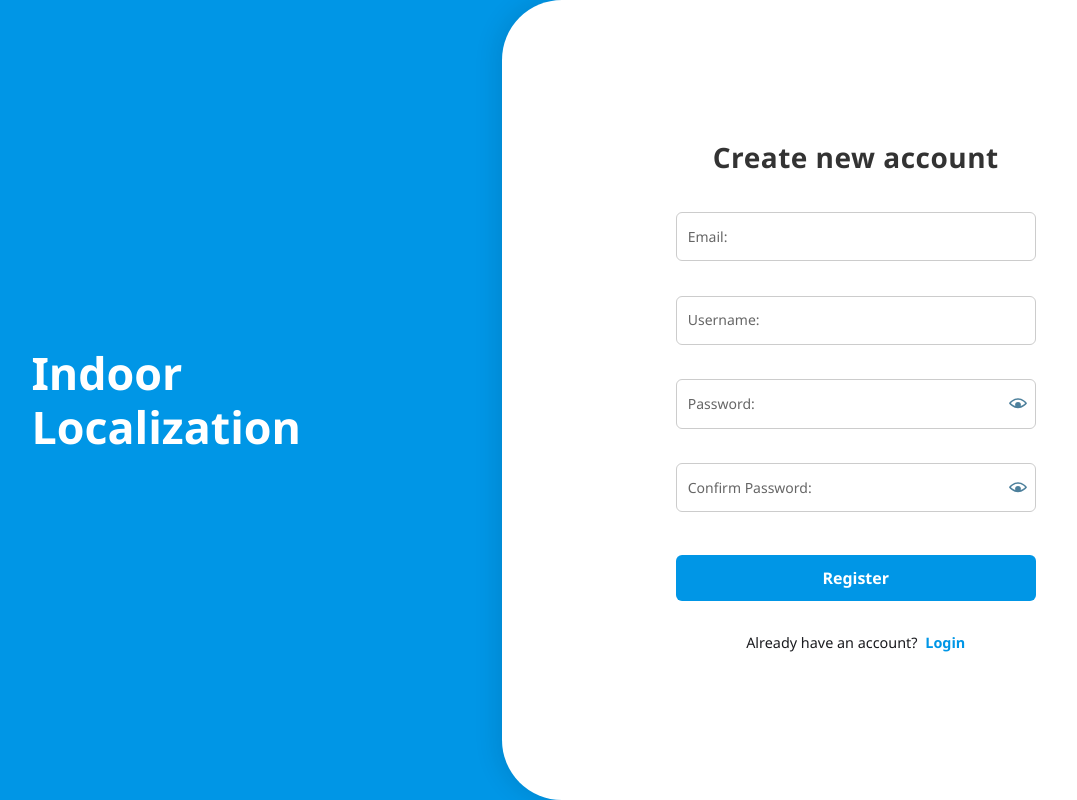
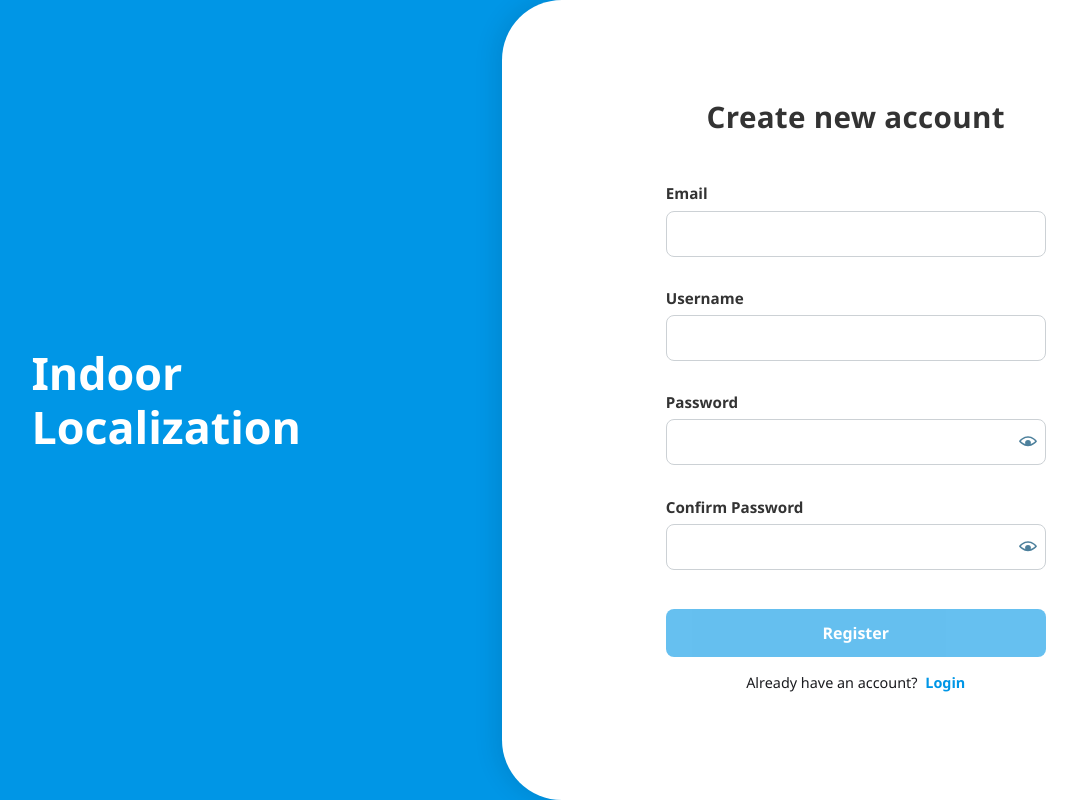
Before and after one commit to HrvojeCutvaric/indoor-localization-web, an Angular app: page /register in a window 1280 px wide. Shown: the whole page, without its empty margins (71-1148 px from the left). Built offline with nearby package versions, Linux system fonts and the light colour scheme.

Commit message:
SCRUM-87 Implemented password mask toggle and input validation. Adjusted input fields

```diff
--- a/src/app/features/auth/registration/registration.html
+++ b/src/app/features/auth/registration/registration.html
@@ -7,44 +7,89 @@
         <div class="form-container">
             <h2>Create new account</h2>
 
-            <form>
+            <form [formGroup]="form" (ngSubmit)="submit()">
                 <!-- Email -->
-                <div class="floating-group">
-                    <input id="email" type="email" placeholder=" " autocomplete="email" />
-                    <label for="email">Email:</label>
+                <div class="form-field" [ngClass]="{'has-error': (f.email.touched || submitted) && f.email.invalid}">
+                    <label for="email">Email</label>
+                    <input id="email" type="email" formControlName="email" autocomplete="email" />
+                    <div class="assist-row">
+                        @if ((f.email.touched || submitted) && f.email.errors) {
+                        @if (f.email.errors['required']) { <span class="error-text">Email is required.</span> }
+                        @if (f.email.errors['email']) { <span class="error-text">Enter a valid email.</span> }
+                        }
+                    </div>
                 </div>
 
                 <!-- Username -->
-                <div class="floating-group">
-                    <input id="username" type="text" placeholder=" " autocomplete="username" />
-                    <label for="username">Username:</label>
+                <div class="form-field"
+                    [ngClass]="{'has-error': (f.username.touched || submitted) && f.username.invalid}">
+                    <label for="username">Username</label>
+                    <input id="username" type="text" formControlName="username" autocomplete="username" />
+                    <div class="assist-row">
+                        @if ((f.username.touched || submitted) && f.username.errors) {
+                        @if (f.username.errors['required']) { <span class="error-text">Username is required.</span> }
+                        @if (f.username.errors['minlength']) { <span class="error-text">Min 3 characters.</span> }
+                        @if (f.username.errors['maxlength']) { <span class="error-text">Max 24 characters.</span> }
+                        }
+                    </div>
                 </div>
 
                 <!-- Password -->
-                <div class="floating-group has-toggle">
-                    <input id="password" type="password" placeholder=" " autocomplete="new-password" />
-                    <label for="password">Password:</label>
-                    <button class="toggle" type="button" aria-label="Show password">
+                <div class="form-field"
+                    [ngClass]="{'has-error': (f.password.touched || submitted) && f.password.invalid}">
+                    <label for="password">Password</label>
+                    <div class="input-with-toggle">
+                        <input id="password" [type]="showPassword ? 'text' : 'password'" formControlName="password"
+                            autocomplete="new-password" />
+                        <button class="toggle" type="button" (click)="togglePassword()"
+                            [attr.aria-label]="showPassword ? 'Hide password' : 'Show password'">
                             <svg viewBox="0 0 24 24" aria-hidden="true">
                                 <path
-                                d="M12 5c5.5 0 9.7 4.2 10.8 6-1.1 1.8-5.3 6-10.8 6S2.3 12.8 1.2 11C2.3 9.2 6.5 5 12 5zm0 2C8 7 4.8 9.6 3.5 11 4.8 12.4 8 15 12 15s7.2-2.6 8.5-4C19.2 9.6 16 7 12 7zm0 2.5a3.5 3.5 0 1 1 0 7 3.5 3.5 0 0 1 0-7z" />
+                                    [attr.d]="showPassword
+                    ? 'M12 9a3 3 0 0 1 3 3 3 3 0 0 1-3 3 3 3 0 0 1-3-3 3 3 0 0 1 3-3m0-4c5.5 0 9.7 4.2 10.8 6-1.1 1.8-5.3 6-10.8 6S2.3 12.8 1.2 11C2.3 9.2 6.5 5 12 5m0 10a5 5 0 1 0 0-10 5 5 0 0 0 0 10z'
+                    : 'M12 5c5.5 0 9.7 4.2 10.8 6-1.1 1.8-5.3 6-10.8 6S2.3 12.8 1.2 11C2.3 9.2 6.5 5 12 5zm0 2C8 7 4.8 9.6 3.5 11 4.8 12.4 8 15 12 15s7.2-2.6 8.5-4C19.2 9.6 16 7 12 7zm0 2.5a3.5 3.5 0 1 1 0 7 3.5 3.5 0 0 1 0-7z'" />
                             </svg>
                         </button>
                     </div>
+                    <div class="assist-row">
+                        @if ((f.password.touched || submitted) && f.password.errors) {
+                        @if (f.password.errors['required']) { <span class="error-text">Password is required.</span> }
+                        @if (f.password.errors['pattern']) { <span class="error-text">Min 8 chars, include a letter and
+                            a number.</span> }
+                        }
+                    </div>
+                </div>
 
                 <!-- Confirm Password -->
-                <div class="floating-group has-toggle">
-                    <input id="confirmPassword" type="password" placeholder=" " autocomplete="new-password" />
-                    <label for="confirmPassword">Confirm Password:</label>
-                    <button class="toggle" type="button" aria-label="Show password">
+                <div class="form-field" [ngClass]="{'has-error':
+          ((f.confirmPassword.touched || submitted) && f.confirmPassword.invalid) ||
+          (submitted && form.errors?.['passwordMismatch'])}">
+                    <label for="confirmPassword">Confirm Password</label>
+                    <div class="input-with-toggle">
+                        <input id="confirmPassword" [type]="showConfirmPassword ? 'text' : 'password'"
+                            formControlName="confirmPassword" autocomplete="new-password" />
+                        <button class="toggle" type="button" (click)="toggleConfirmPassword()"
+                            [attr.aria-label]="showConfirmPassword ? 'Hide password' : 'Show password'">
                             <svg viewBox="0 0 24 24" aria-hidden="true">
                                 <path
-                                d="M12 5c5.5 0 9.7 4.2 10.8 6-1.1 1.8-5.3 6-10.8 6S2.3 12.8 1.2 11C2.3 9.2 6.5 5 12 5zm0 2C8 7 4.8 9.6 3.5 11 4.8 12.4 8 15 12 15s7.2-2.6 8.5-4C19.2 9.6 16 7 12 7zm0 2.5a3.5 3.5 0 1 1 0 7 3.5 3.5 0 0 1 0-7z" />
+                                    [attr.d]="showConfirmPassword
+                    ? 'M12 9a3 3 0 0 1 3 3 3 3 0 0 1-3 3 3 3 0 0 1-3-3 3 3 0 0 1 3-3m0-4c5.5 0 9.7 4.2 10.8 6-1.1 1.8-5.3 6-10.8 6S2.3 12.8 1.2 11C2.3 9.2 6.5 5 12 5m0 10a5 5 0 1 0 0-10 5 5 0 0 0 0 10z'
+                    : 'M12 5c5.5 0 9.7 4.2 10.8 6-1.1 1.8-5.3 6-10.8 6S2.3 12.8 1.2 11C2.3 9.2 6.5 5 12 5zm0 2C8 7 4.8 9.6 3.5 11 4.8 12.4 8 15 12 15s7.2-2.6 8.5-4C19.2 9.6 16 7 12 7zm0 2.5a3.5 3.5 0 1 1 0 7 3.5 3.5 0 0 1 0-7z'" />
                             </svg>
                         </button>
                     </div>
+                    <div class="assist-row">
+                        @if ((f.confirmPassword.touched || submitted) && f.confirmPassword.errors?.['required']) {
+                        <span class="error-text">Please confirm your password.</span>
+                        }
+                        @if ((submitted || (f.confirmPassword.touched && f.password.touched)) &&
+                        form.errors?.['passwordMismatch']) {
+                        <span class="error-text">Passwords do not match.</span>
+                        }
+                    </div>
+                </div>
 
-                <button class="register-btn" type="submit">Register</button>
+                <button class="register-btn" type="submit" [disabled]="form.invalid">Register</button>
 
                 <p class="login-text">
                     Already have an account? <a class="login-link" href="#">Login</a>
--- a/src/app/features/auth/registration/registration.scss
+++ b/src/app/features/auth/registration/registration.scss
@@ -2,8 +2,9 @@
     display: flex;
     min-height: 100vh;
     font-family: 'Segoe UI', Roboto, sans-serif;
-    background: #0096e6; // contrast behind white panel
+    background: #0096e6;
 
+    /* Left: solid blue */
     .left-panel {
         flex: 1;
         background: #0096e6;
@@ -12,7 +13,6 @@
         align-items: center;
         justify-content: flex-start;
         padding-left: 8%;
-        text-align: left;
 
         h1 {
             font-size: 2.8rem;
@@ -22,6 +22,7 @@
         }
     }
 
+    /* Right: white card with rounded left edge */
     .right-panel {
         flex: 1.5;
         display: flex;
@@ -34,76 +35,58 @@
 
         .form-container {
             width: 100%;
-            max-width: 360px;
+            max-width: 380px;
 
             h2 {
                 text-align: center;
                 font-weight: 700;
                 color: #333;
-                font-size: 1.75rem; //larger title
-                margin-bottom: 2.8rem; //more space below the heading
-                letter-spacing: 0.5px; //subtle refinement
-            }
-
-            form {
-                display: flex;
-                flex-direction: column;
-                gap: 1rem;
+                font-size: 1.85rem;
+                margin-bottom: 3.5rem;
+                letter-spacing: .3px;
             }
         }
     }
 
-    /* ---------- Floating label inputs ---------- */
-    .floating-group {
-        position: relative;
-        display: block;
-        margin-bottom: 1.15rem; //more space between fields
+    .form-field {
+        margin-bottom: 0.6rem;
+
+        label {
+            display: block;
+            font-size: 0.95rem;
+            font-weight: 600;
+            color: #333;
+            margin-bottom: 0.45rem;
+        }
 
         input {
             width: 100%;
-            padding: 0.85rem 0.9rem;
-            border: 1.5px solid #ccc;
-            border-radius: 6px;
+            padding: 0.75rem 0.9rem;
+            border: 1.5px solid #ccd1d5;
+            border-radius: 8px;
             font-size: 0.95rem;
             outline: none;
-            background: #fff;
-            transition: border-color 0.15s ease;
+            transition: border-color 0.15s ease, box-shadow 0.15s ease;
 
             &:focus {
                 border-color: #0096e6;
-            }
-
-            /* Float the label when focused or has value */
-            &:focus+label,
-            &:not(:placeholder-shown)+label {
-                top: -0.15rem; //lower float position
-                font-size: 0.8rem; //slightly bigger, better readability
-                color: #0096e6;
-                background: #fff;
-                padding: 0 0.25rem;
+                box-shadow: 0 0 0 3px rgba(0, 150, 230, 0.12);
             }
         }
 
-        label {
-            position: absolute;
-            left: 0.75rem;
-            top: 50%;
-            transform: translateY(-50%);
-            color: #666;
-            pointer-events: none;
-            transition: all 0.15s ease;
-        }
+        /* Password fields with eye icon */
+        .input-with-toggle {
+            position: relative;
 
-        /* Version with eye button inside */
-        &.has-toggle {
             input {
                 padding-right: 2.6rem;
+                /* room for the eye button */
             }
 
             .toggle {
                 position: absolute;
+                right: 0.5rem;
                 top: 50%;
-                right: 0.5rem;
                 transform: translateY(-50%);
                 border: 0;
                 background: none;
@@ -118,7 +101,7 @@
                     height: 20px;
                     fill: #2f6b8b;
                     opacity: 0.85;
-                    transition: opacity 0.15s ease;
+                    transition: opacity .15s ease;
                 }
 
                 &:hover svg {
@@ -126,16 +109,41 @@
                 }
             }
         }
+
+        /* Reserve space under each input so layout doesn't jump */
+        .assist-row {
+            min-height: 1rem;
+            margin-top: 0.35rem;
+            padding-left: 0.1rem;
+            display: flex;
+            align-items: center;
+        }
+
+        &.has-error {
+            input {
+                border-color: #e74c3c;
+            }
+
+            label {
+                color: #c0392b;
+            }
+        }
     }
 
-    /* Buttons / links */
+    .error-text {
+        font-size: 0.8rem;
+        color: #c0392b;
+    }
+
+    /* Button & links */
     .register-btn {
+        width: 100%;
         background: #0096e6;
         color: #fff;
         border: 0;
-        padding: 0.75rem;
-        border-radius: 6px;
-        font-weight: 600;
+        padding: 0.8rem;
+        border-radius: 8px;
+        font-weight: 700;
         font-size: 1rem;
         cursor: pointer;
         margin-top: 0.5rem;
@@ -143,6 +151,11 @@
 
         &:hover {
             background: #007ac1;
+        }
+
+        &:disabled {
+            opacity: 0.6;
+            cursor: not-allowed;
         }
     }
 
@@ -153,7 +166,7 @@
 
         .login-link {
             color: #0096e6;
-            font-weight: 600;
+            font-weight: 700;
             text-decoration: none;
             margin-left: 4px;
 
@@ -163,7 +176,7 @@
         }
     }
 
-    /* ---------- Responsivnes ---------- */
+    /* ---------- Responsive ---------- */
     @media (max-width: 900px) {
         flex-direction: column;
         background: #fff;
--- a/src/app/features/auth/registration/registration.ts
+++ b/src/app/features/auth/registration/registration.ts
@@ -1,12 +1,64 @@
-import { Component } from '@angular/core';
+import { Component, inject } from '@angular/core';
+import {
+  ReactiveFormsModule,
+  FormBuilder,
+  Validators,
+  AbstractControl,
+  ValidationErrors,
+} from '@angular/forms';
+import { NgClass } from '@angular/common';
+
+function passwordMatch(group: AbstractControl): ValidationErrors | null {
+  const a = group.get('password')?.value;
+  const b = group.get('confirmPassword')?.value;
+  return a && b && a !== b ? { passwordMismatch: true } : null;
+}
 
 @Component({
   selector: 'app-registration',
   standalone: true,
-  imports: [],
+  imports: [ReactiveFormsModule, NgClass],
   templateUrl: './registration.html',
   styleUrls: ['./registration.scss'],
 })
 export class Registration {
+  private fb = inject(FormBuilder);
 
+  showPassword = false;
+  showConfirmPassword = false;
+  submitted = false;
+
+  form = this.fb.group(
+    {
+      email: ['', [Validators.required, Validators.email]],
+      username: ['', [Validators.required, Validators.minLength(3), Validators.maxLength(24)]],
+      password: [
+        '',
+        [
+          Validators.required,
+          // ≥8 chars, at least one letter & one number (adjust as needed)
+          Validators.pattern(/^(?=.*[A-Za-z])(?=.*\d)[A-Za-z\d!@#$%^&*()_+\-={}[\]|:;"'<>,.?/]{8,}$/),
+        ],
+      ],
+      confirmPassword: ['', Validators.required],
+    },
+    { validators: passwordMatch }
+  );
+
+  get f() {
+    return this.form.controls;
+  }
+
+  togglePassword()        { this.showPassword = !this.showPassword; }
+  toggleConfirmPassword() { this.showConfirmPassword = !this.showConfirmPassword; }
+
+  submit() {
+    this.submitted = true;
+    if (this.form.invalid) {
+      this.form.markAllAsTouched();
+      return;
+    }
+    // TODO: replace with real API call
+    console.log('Registration payload:', this.form.value);
+  }
 }
```
Lines whose indentation alone changed are shown as unchanged.
